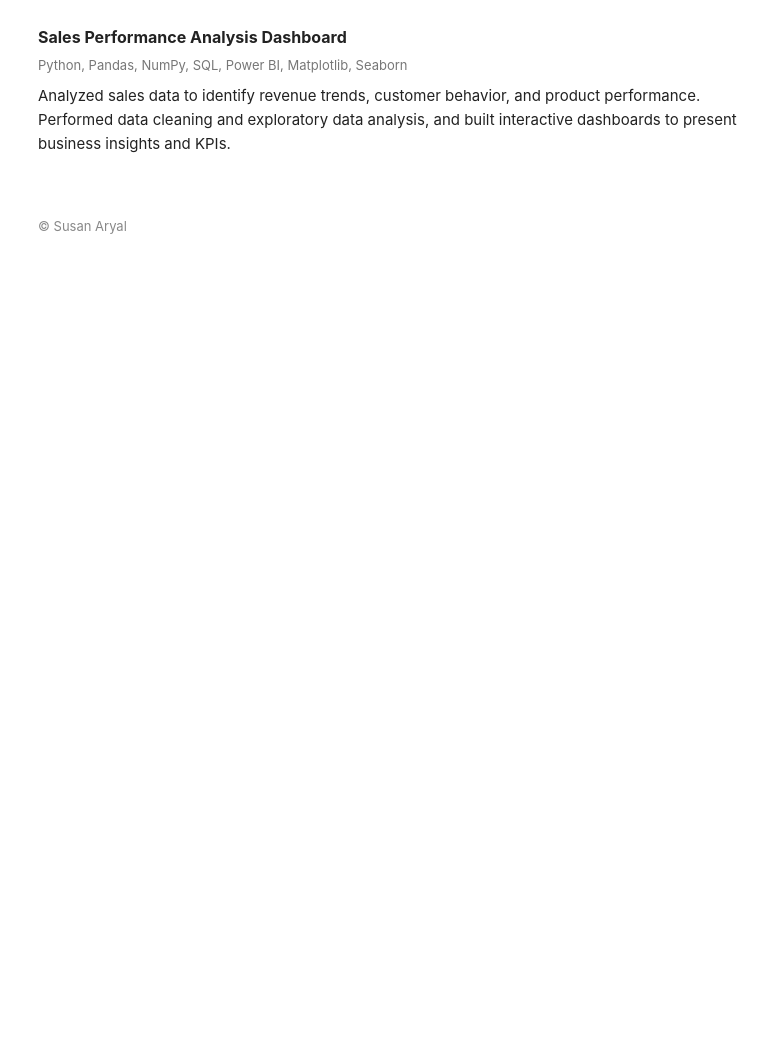
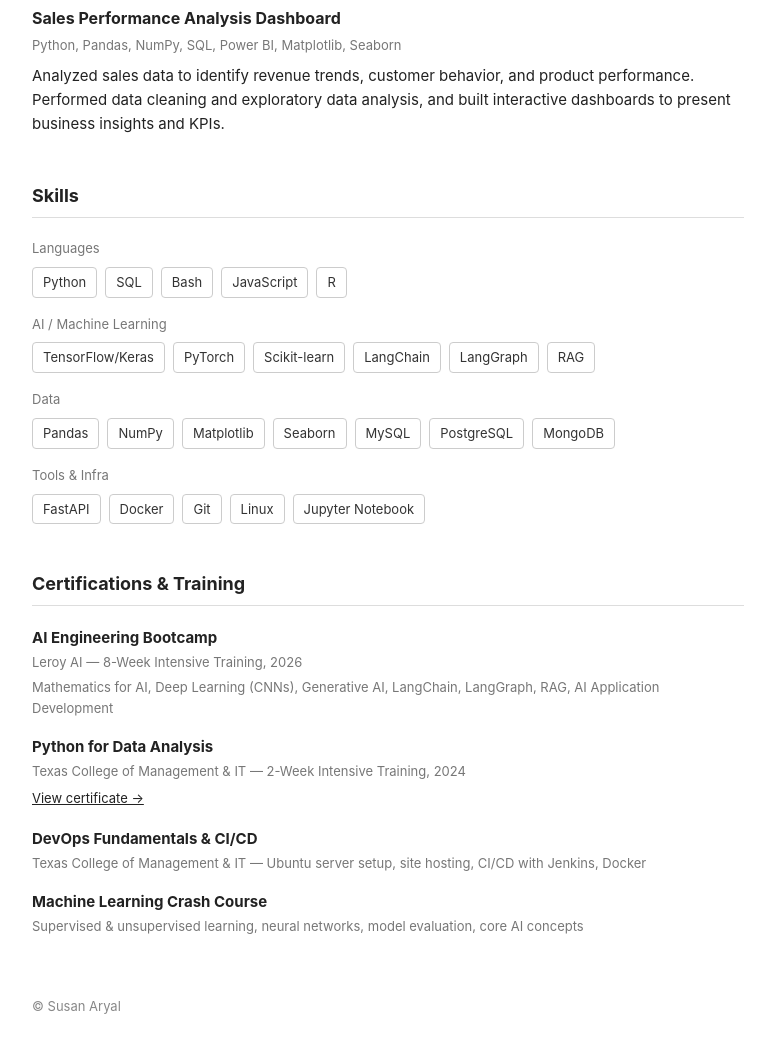
Before and after one commit to arsusan/susanaryal, a plain HTML site: page index.html in a window 1280 px wide. Shown: the part 776-1828 px from the top of the page, without its empty margins (252-1019 px from the left). Before the commit the page ends 1073 px from the top, so only its background shows below. Drawn offline with Linux system fonts and the light colour scheme.

Commit message:
Enhance layout and add skills/certifications sections
Updated styles and added new sections for skills and certifications.

```diff
--- a/index.html
+++ b/index.html
@@ -5,31 +5,34 @@
 <meta name="viewport" content="width=device-width, initial-scale=1.0">
 <title>Susan Aryal</title>
 <style>
+  * {
+    box-sizing: border-box;
+  }
   body {
     font-family: -apple-system, Segoe UI, Helvetica, Arial, sans-serif;
-    max-width: 700px;
-    margin: 60px auto;
-    padding: 0 20px;
+    max-width: 760px;
+    margin: 0 auto;
+    padding: 50px 24px 70px 24px;
     color: #222;
     line-height: 1.6;
   }
   header {
-    margin-bottom: 40px;
+    margin-bottom: 44px;
   }
   h1 {
-    font-size: 28px;
+    font-size: 30px;
     margin: 0 0 6px 0;
   }
   .subtitle {
     color: #555;
     font-size: 15px;
-    margin: 0 0 10px 0;
+    margin: 0 0 14px 0;
   }
   .links a {
     color: #222;
     text-decoration: none;
     border-bottom: 1px solid #999;
-    margin-right: 14px;
+    margin-right: 16px;
     font-size: 14px;
   }
   .links a:hover {
@@ -39,8 +42,10 @@
     font-size: 18px;
     border-bottom: 1px solid #ddd;
     padding-bottom: 6px;
-    margin-top: 40px;
+    margin-top: 46px;
+    margin-bottom: 20px;
   }
+  /* Projects */
   .project {
     margin-bottom: 28px;
   }
@@ -61,10 +66,71 @@
     font-size: 14px;
     color: #222;
   }
+  /* Skills */
+  .skill-group {
+    margin-bottom: 16px;
+  }
+  .skill-group .label {
+    font-size: 13px;
+    color: #777;
+    margin: 0 0 8px 0;
+  }
+  .tags {
+    display: flex;
+    flex-wrap: wrap;
+    gap: 8px;
+  }
+  .tag {
+    border: 1px solid #ccc;
+    border-radius: 4px;
+    padding: 4px 10px;
+    font-size: 13px;
+    color: #333;
+    white-space: nowrap;
+  }
+  /* Certifications */
+  .cert {
+    margin-bottom: 16px;
+  }
+  .cert h3 {
+    font-size: 15px;
+    margin: 0 0 2px 0;
+  }
+  .cert .meta {
+    font-size: 13px;
+    color: #777;
+    margin: 0 0 4px 0;
+  }
+  .cert a {
+    font-size: 13px;
+    color: #222;
+  }
   footer {
     margin-top: 60px;
     font-size: 13px;
     color: #888;
+  }
+
+  /* Responsive adjustments */
+  @media (max-width: 600px) {
+    body {
+      padding: 32px 18px 50px 18px;
+    }
+    h1 {
+      font-size: 25px;
+    }
+    h2 {
+      font-size: 16px;
+      margin-top: 36px;
+    }
+    .links a {
+      display: inline-block;
+      margin-bottom: 8px;
+    }
+    .tag {
+      font-size: 12px;
+      padding: 4px 8px;
+    }
   }
 </style>
 </head>
@@ -118,6 +184,85 @@
 
 </section>
 
+<section>
+  <h2>Skills</h2>
+
+  <div class="skill-group">
+    <p class="label">Languages</p>
+    <div class="tags">
+      <span class="tag">Python</span>
+      <span class="tag">SQL</span>
+      <span class="tag">Bash</span>
+      <span class="tag">JavaScript</span>
+      <span class="tag">R</span>
+    </div>
+  </div>
+
+  <div class="skill-group">
+    <p class="label">AI / Machine Learning</p>
+    <div class="tags">
+      <span class="tag">TensorFlow/Keras</span>
+      <span class="tag">PyTorch</span>
+      <span class="tag">Scikit-learn</span>
+      <span class="tag">LangChain</span>
+      <span class="tag">LangGraph</span>
+      <span class="tag">RAG</span>
+    </div>
+  </div>
+
+  <div class="skill-group">
+    <p class="label">Data</p>
+    <div class="tags">
+      <span class="tag">Pandas</span>
+      <span class="tag">NumPy</span>
+      <span class="tag">Matplotlib</span>
+      <span class="tag">Seaborn</span>
+      <span class="tag">MySQL</span>
+      <span class="tag">PostgreSQL</span>
+      <span class="tag">MongoDB</span>
+    </div>
+  </div>
+
+  <div class="skill-group">
+    <p class="label">Tools &amp; Infra</p>
+    <div class="tags">
+      <span class="tag">FastAPI</span>
+      <span class="tag">Docker</span>
+      <span class="tag">Git</span>
+      <span class="tag">Linux</span>
+      <span class="tag">Jupyter Notebook</span>
+    </div>
+  </div>
+
+</section>
+
+<section>
+  <h2>Certifications &amp; Training</h2>
+
+  <div class="cert">
+    <h3>AI Engineering Bootcamp</h3>
+    <p class="meta">Leroy AI &mdash; 8-Week Intensive Training, 2026</p>
+    <p class="meta">Mathematics for AI, Deep Learning (CNNs), Generative AI, LangChain, LangGraph, RAG, AI Application Development</p>
+  </div>
+
+  <div class="cert">
+    <h3>Python for Data Analysis</h3>
+    <p class="meta">Texas College of Management &amp; IT &mdash; 2-Week Intensive Training, 2024</p>
+    <a href="https://drive.google.com/file/d/1yK9j51rh4Gk61q0M91ZsHKn3hkoFPIp2/view?usp=drive_link" target="_blank">View certificate &rarr;</a>
+  </div>
+
+  <div class="cert">
+    <h3>DevOps Fundamentals &amp; CI/CD</h3>
+    <p class="meta">Texas College of Management &amp; IT &mdash; Ubuntu server setup, site hosting, CI/CD with Jenkins, Docker</p>
+  </div>
+
+  <div class="cert">
+    <h3>Machine Learning Crash Course</h3>
+    <p class="meta">Supervised &amp; unsupervised learning, neural networks, model evaluation, core AI concepts</p>
+  </div>
+
+</section>
+
 <footer>
   &copy; Susan Aryal
 </footer>
```
